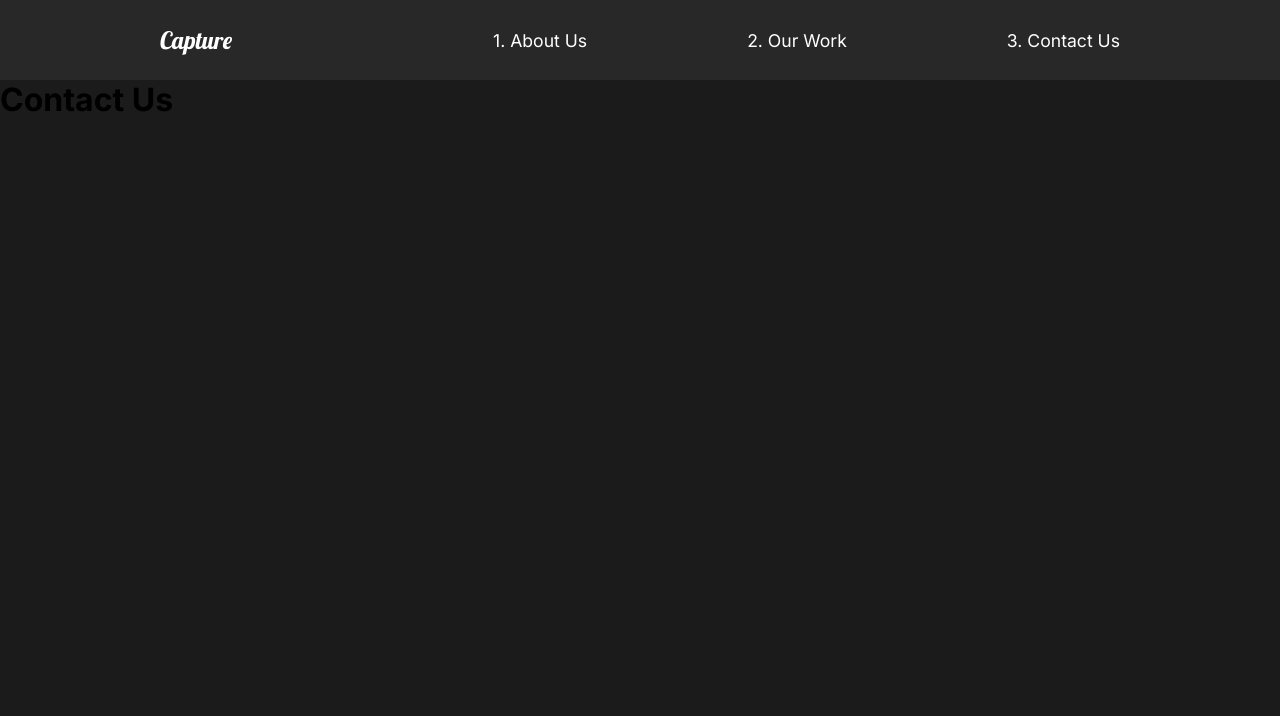
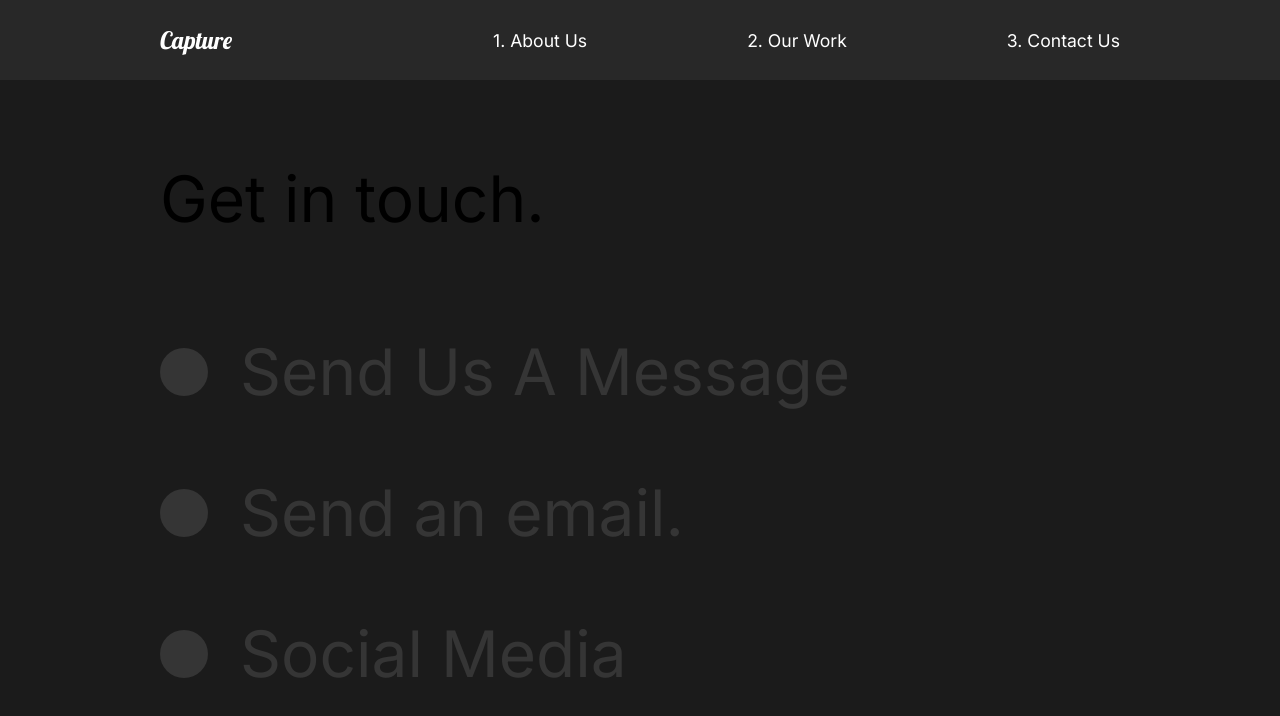
Before and after one commit to LazurenkoNA/react-capture, a React (Create React App) app: page /contact in a window 1280 px wide. Shown: the top 716 px of the page. Built offline with nearby package versions, Linux system fonts and the light colour scheme.

Commit message:
added animation on Contact Us page

```diff
--- a/src/pages/ContactUs.js
+++ b/src/pages/ContactUs.js
@@ -1,16 +1,70 @@
 import React from 'react';
 import { motion } from 'framer-motion';
-import { pageAnimation } from '../animations';
+import styled from 'styled-components';
+import { pageAnimation, titleAnim } from '../animations';
 
 const ContactUs = () => (
-  <motion.div
+  <ContactStyle
     variants={pageAnimation}
     initial="hidden"
     animate="show"
     exit="exit"
   >
-    <h1>Contact Us</h1>
-  </motion.div>
+    <Title>
+      <Hide>
+        <motion.h2 variants={titleAnim}>
+          Get in touch.
+        </motion.h2>
+      </Hide>
+    </Title>
+    <div>
+      <Hide>
+        <Social variants={titleAnim}>
+          <Circle />
+          <h2>Send Us A Message</h2>
+        </Social>
+      </Hide>
+      <Hide>
+        <Social variants={titleAnim}>
+          <Circle />
+          <h2>Send an email.</h2>
+        </Social>
+      </Hide>
+      <Hide>
+        <Social variants={titleAnim}>
+          <Circle />
+          <h2>Social Media</h2>
+        </Social>
+      </Hide>
+    </div>
+  </ContactStyle>
 );
 
+const ContactStyle = styled(motion.div)`
+  padding: 5rem 10rem;
+  color: #353535;
+  min-height: 90vh;
+`;
+const Title = styled.div`
+  margin-bottom: 4rem;
+  color: black;
+`;
+const Hide = styled.div`
+  overflow: hidden;
+`;
+const Circle = styled.div`
+  border-radius: 50%;
+  width: 3rem;
+  height: 3rem;
+  background: #353535;
+`;
+const Social = styled(motion.div)`
+  display: flex;
+  align-items: center;
+
+  h2 {
+    margin: 2rem;
+  }
+`;
+
 export default ContactUs;
```
